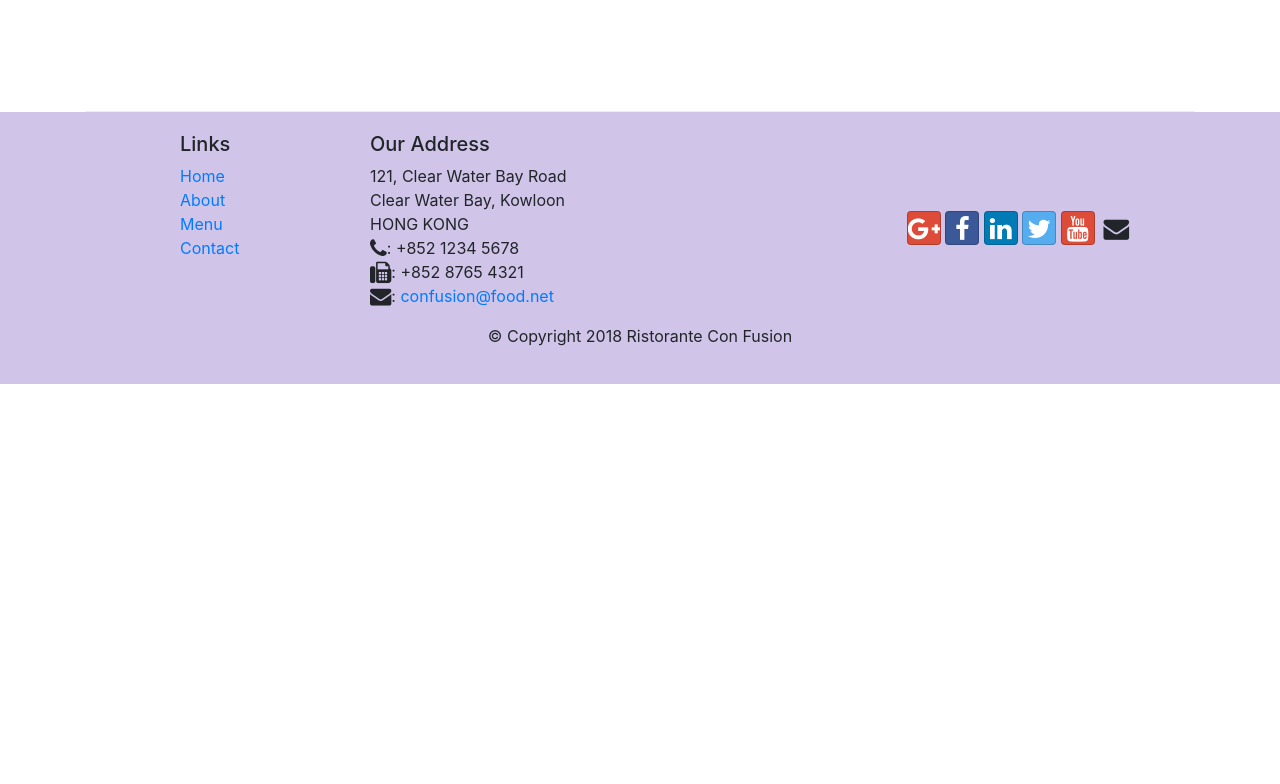
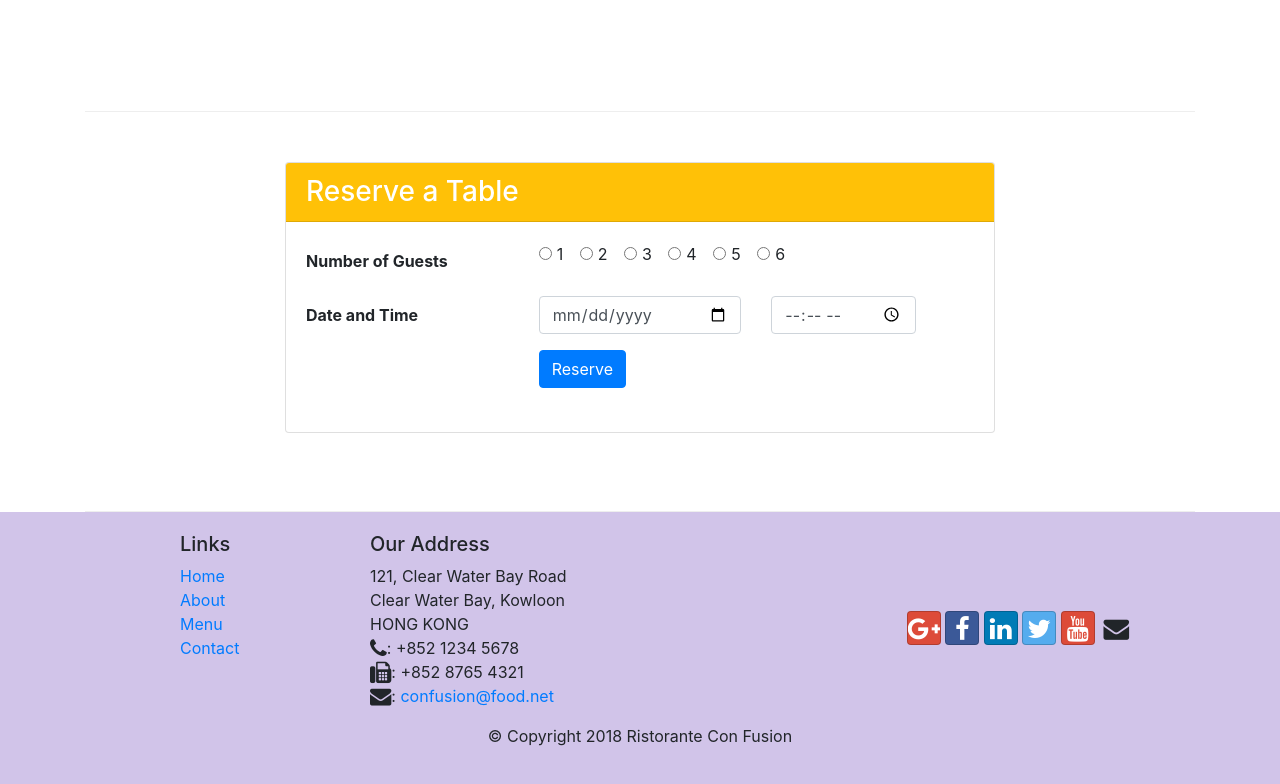
Before and after one commit to satwika1234/Coursera-FrontendWebDevlopment, a website: page index.html in a window 1280 px wide. Shown: the part 1422-2206 px from the top of the page. Before the commit the page ends 1806 px from the top, so only its background shows below. Drawn offline with nearby package versions, Linux system fonts and the light colour scheme.

Commit message:
Assignment-2

```diff
--- a/index.html
+++ b/index.html
@@ -51,8 +51,14 @@
                     <h1>Ristorante con Fusion</h1>
                     <p>We take inspiration from the World' s best cuisines, and create a unique fusion experience. Our lipsmacking creations will tickle your culinary senses!</p>
                 </div>
-                <div class="col-12 col-sm-6 align-self-center ">
+                <div class="col-12 col-sm align-self-center ">
                     <img src="logo.png" class="img-fluid">
+                </div>
+                <div class="col-12 col-sm align-self-center">
+
+                    <a role="button" class="btn btn-sm btn-warning btn-block nav-link" data-placement="bottom" href="#reserveForm">
+                        Reserve Table
+                    </a>
                 </div>
             </div>
         </div>
@@ -91,11 +97,14 @@
                 <h3>This Month's Promotions</h3>
             </div>
             <div class="col col-sm-8 col-md-9 ">
-                <div class="media ">
+                <div class="media">
 
                     <div class="media-body">
                         <h2 class="mt-0">
                             Weekend Grand Buffet
+                            <span class="badge badge-danger">
+                                New
+                            </span>
 
                         </h2>
                         <p class="d-none d-sm-block ">Featuring mouthwatering combinations with a choice of five different salads, six enticing appetizers, six main entrees and five choicest desserts. Free flowing bubbly and soft drinks. All for just $19.99 per person </p>
@@ -105,6 +114,7 @@
                 </div>
 
             </div>
+
         </div>
 
         <div class=" row row-content align-items-center ">
@@ -122,6 +132,72 @@
 
                 </div>
 
+            </div>
+        </div>
+        <div class="row row-content">
+            <div class="offset-md-2 col-md-8">
+                <div class="card" id="reserveForm">
+                    <h3 class="card-header bg-warning text-white">Reserve a Table</h3>
+                    <div class="card-body">
+                        <form>
+                            <dl class="form-group row">
+                                <dt class="col-sm-4 col-form-label">
+                                    Number of Guests
+                                </dt>
+
+
+                                <dd class="col-12 col-sm">
+
+                                    <div class="form-check form-check-inline">
+                                        <input class="form-check-input" type="radio" name="guests" id="1" value="1">
+                                        <label class="form-check-label" for="one">1</label>
+                                    </div>
+                                    <div class="form-check form-check-inline">
+                                        <input class="form-check-input" type="radio" name="guests" id="2" value="2">
+                                        <label class="form-check-label" for="two">2</label>
+                                    </div>
+                                    <div class="form-check form-check-inline">
+                                        <input class="form-check-input" type="radio" name="guests" id="3" value="3">
+                                        <label class="form-check-label" for="three">3</label>
+                                    </div>
+                                    <div class="form-check form-check-inline">
+                                        <input class="form-check-input" type="radio" name="guests" id="4" value="4">
+                                        <label class="form-check-label" for="four">4</label>
+                                    </div>
+                                    <div class="form-check form-check-inline">
+                                        <input class="form-check-input" type="radio" name="guests" id="5" value="5">
+                                        <label class="form-check-label" for="five">5</label>
+                                    </div>
+                                    <div class="form-check form-check-inline">
+                                        <input class="form-check-input" type="radio" name="guests" id="6" value="6">
+                                        <label class="form-check-label" for="six">6</label>
+                                    </div>
+
+                                </dd>
+                            </dl>
+                            <dl class="form-group row">
+                                <dt class="col-md-4 col-form-label">
+                                    Date and Time
+                                </dt>
+
+                                <div class="col-12 col-sm-4">
+                                    <input type="date" class="form-control" id="date" name="date" placeholder="Date">
+                                </div>
+                                <div class="col-12 col-sm-3">
+                                    <input type="time" class="form-control" id="time" name="time" placeholder="Time">
+                                </div>
+                            </dl>
+                            <dl class="form-group row">
+                                <dt class="col-sm-4"></dt>
+
+                                <dd class="col-12 col-sm ">
+                                    <button class="btn btn-primary" type="submit">Reserve</button>
+                                </dd>
+                            </dl>
+                        </form>
+                    </div>
+
+                </div>
             </div>
         </div>
     </div>
```
